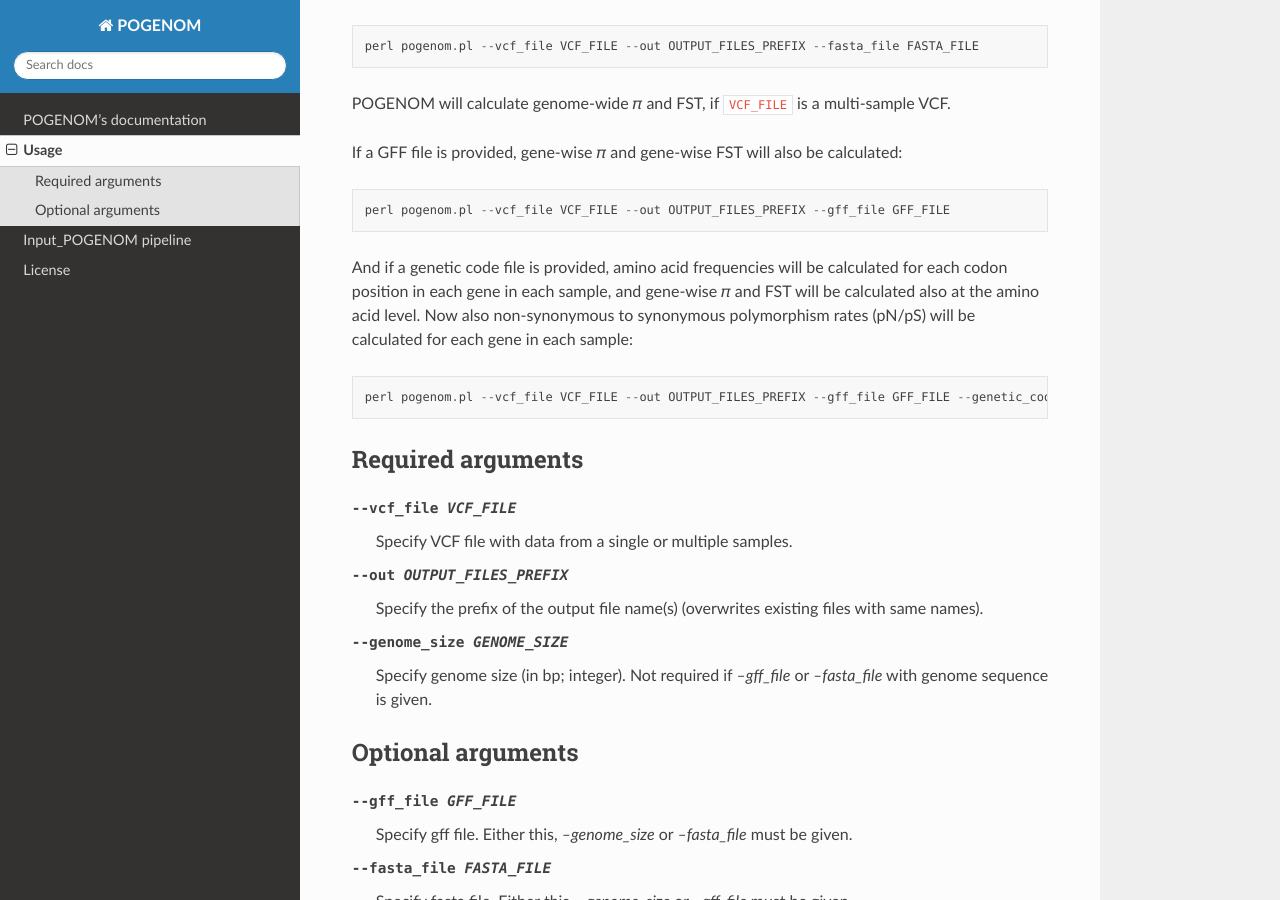
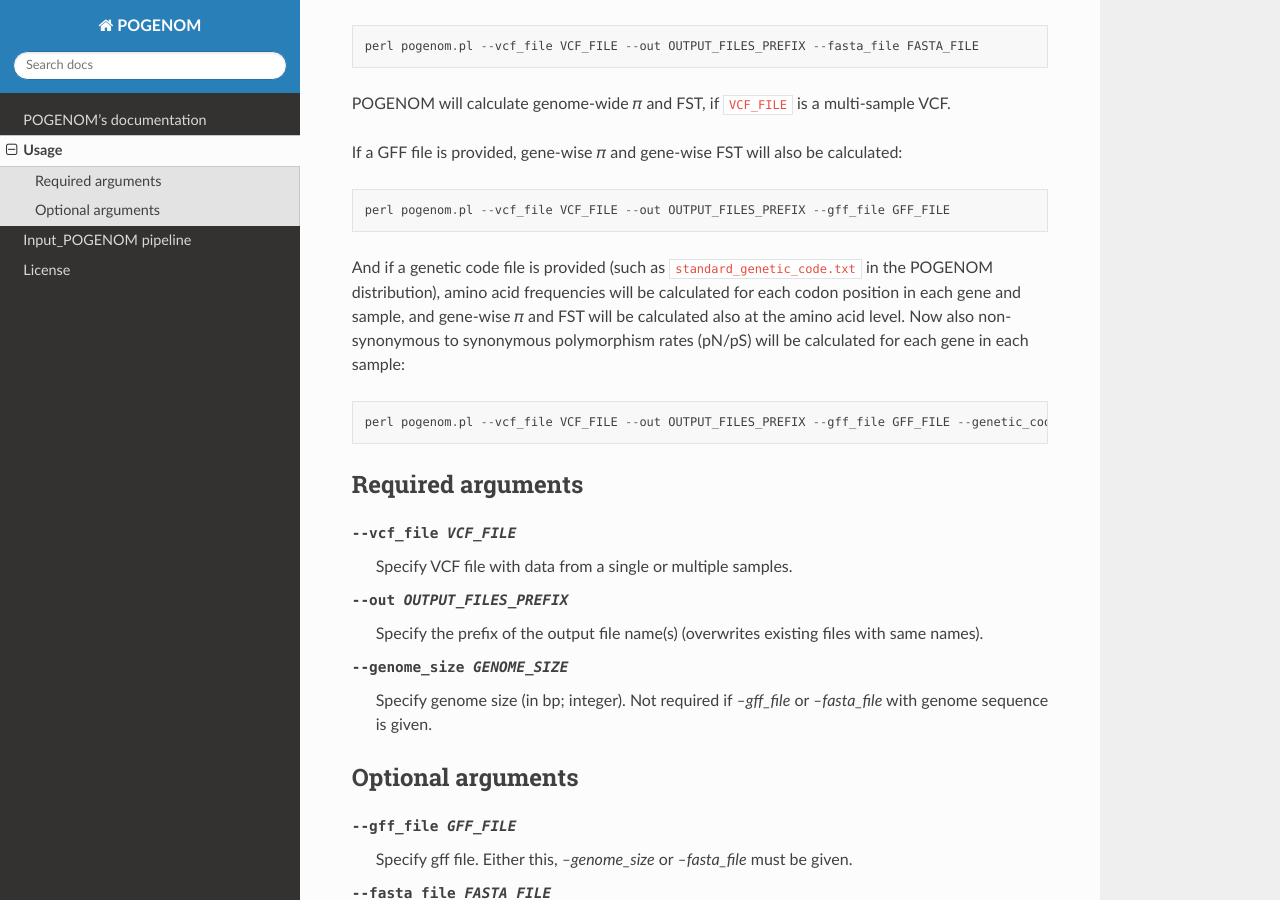
Before and after one commit to EnvGen/POGENOM, a Sphinx documentation site: the page built from docs/source/Usage_POGENOM.rst, in a window 1280 px wide and 900 px high, scrolled down 412 px. Built offline with Sphinx 7.4.7 and the Read the Docs theme 2.0.0, drawn with Linux system fonts in a browser that asks for light colours.

Commit message:
Update Usage_POGENOM.rst

```diff
--- a/docs/source/Usage_POGENOM.rst
+++ b/docs/source/Usage_POGENOM.rst
@@ -15,12 +15,11 @@ or::
 
 POGENOM will calculate genome-wide 𝜋 and FST, if ``VCF_FILE`` is a multi-sample VCF.
 
-
 If a GFF file is provided, gene-wise 𝜋 and gene-wise FST will also be calculated::
 
     perl pogenom.pl --vcf_file VCF_FILE --out OUTPUT_FILES_PREFIX --gff_file GFF_FILE
 
-And if a genetic code file is provided, amino acid frequencies will be calculated for each codon position in each gene in each sample, and gene-wise 𝜋 and FST will be calculated also at the amino acid level. Now also non-synonymous to synonymous polymorphism rates (pN/pS) will be calculated for each gene in each sample::
+And if a genetic code file is provided (such as ``standard_genetic_code.txt`` in the POGENOM distribution), amino acid frequencies will be calculated for each codon position in each gene and sample, and gene-wise 𝜋 and FST will be calculated also at the amino acid level. Now also non-synonymous to synonymous polymorphism rates (pN/pS) will be calculated for each gene in each sample::
 
     perl pogenom.pl --vcf_file VCF_FILE --out OUTPUT_FILES_PREFIX --gff_file GFF_FILE --genetic_code_file GENETIC_CODE_FILE
 
@@ -28,9 +27,7 @@ And if a genetic code file is provided, amino acid frequencies will be calculate
 Required arguments
 ^^^^^^^^^^^^^^^^^^
 
-
---vcf_file VCF_FILE
- Specify VCF file with data from a single or multiple samples.
+--vcf_file VCF_FILE                   Specify VCF file with data from a single or multiple samples.
 
 --out OUTPUT_FILES_PREFIX
  Specify the prefix of the output file name(s) (overwrites existing files with same names).
@@ -41,7 +38,6 @@ Required arguments
 
 Optional arguments
 ^^^^^^^^^^^^^^^^^^
-
 
 --gff_file GFF_FILE
  Specify gff file. Either this, `--genome_size` or `--fasta_file` must be given.
```
